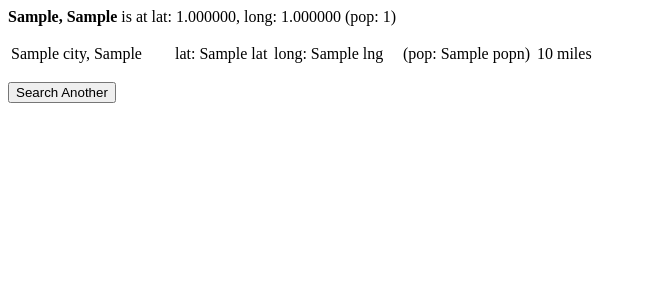
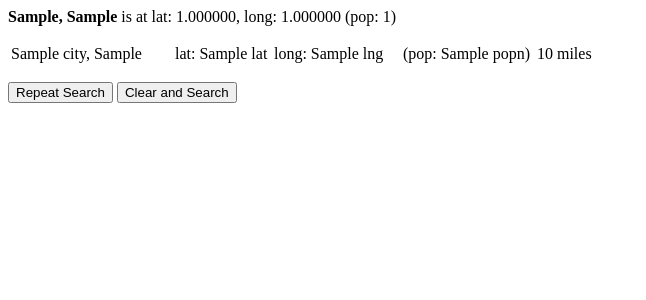
Before and after one commit to jazcap53/djPlaces_py37, a Django app: template places/templates/places/showHome.html in a window 1280 px wide. Shown: the top 300 px of the page, without its empty margins (0-646 px from the left). Run offline with Django 3.2, Linux system fonts and the light colour scheme; tables that the repository leaves empty hold one stand-in row (values such as "Sample post"); the template is opened without the code that fills it: values that come from a table or form of the project are taken from there, most other values are stand-ins (such as "Sample title", 1, 10 or a date in 2020).

Commit message:
Add second button to showHome.html
Button 'Repeat Search' returns to getHome.html, saving form data.
Button 'Clear and Search' returns to getHome.html with a clear form.

On branch begin_rework
Changes to be committed:
    modified:   places/templates/places/showHome.html

```diff
--- a/places/templates/places/showHome.html
+++ b/places/templates/places/showHome.html
@@ -18,7 +18,8 @@
 </table>
 {% endif %}
 </p>
-    <input type=submit value='Search Another'/>
+    <input type="button" value="Repeat Search" onclick="history.back();" >
+    <input type="button" value="Clear and Search" onclick="location.href='http://localhost:8000/places/getHome/';" >
 </form>
 </body>
 </html>
```
